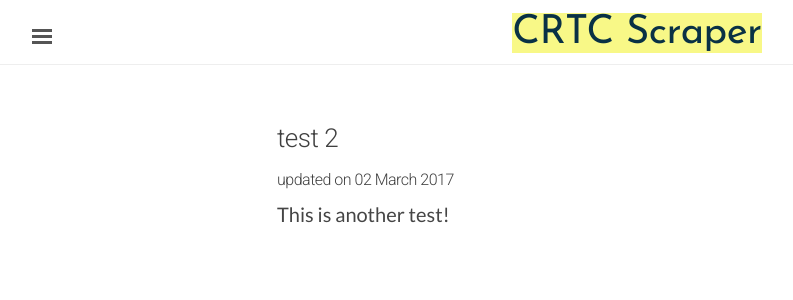
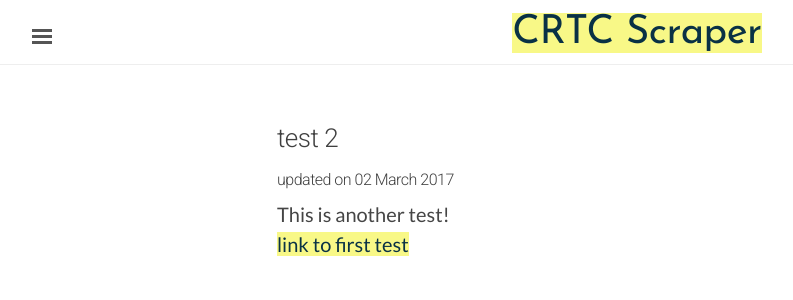
Before and after one commit to telecom-research/CRTC-Scraper, a Jekyll site: the page built from _posts/2017-03-02-test2.md, in a window 1280 px wide. Shown: the top 300 px of the page, without its empty margins (3-796 px from the left). Built offline with Jekyll 4.4.1, drawn with Linux system fonts in a browser that asks for light colours; some web fonts are replaced.

```diff
--- a/_posts/2017-03-02-test2.md
+++ b/_posts/2017-03-02-test2.md
@@ -4,3 +4,5 @@ title: test 2
 ---
 
 # This is another test!
+
+[link to first test]({% post_url 2017-03-01-test %})
```
Also changed, not shown: _posts/2017-03-01-test.md (+0 -1 lines).
